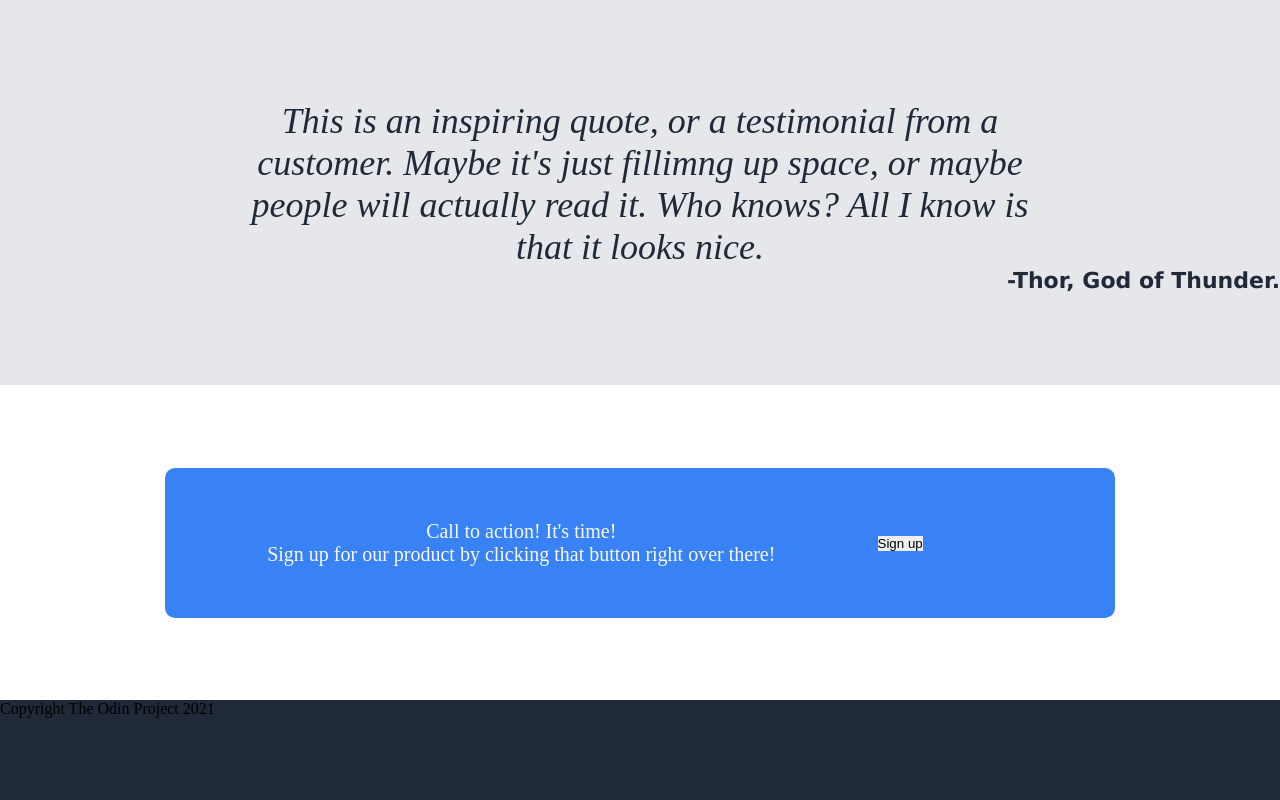
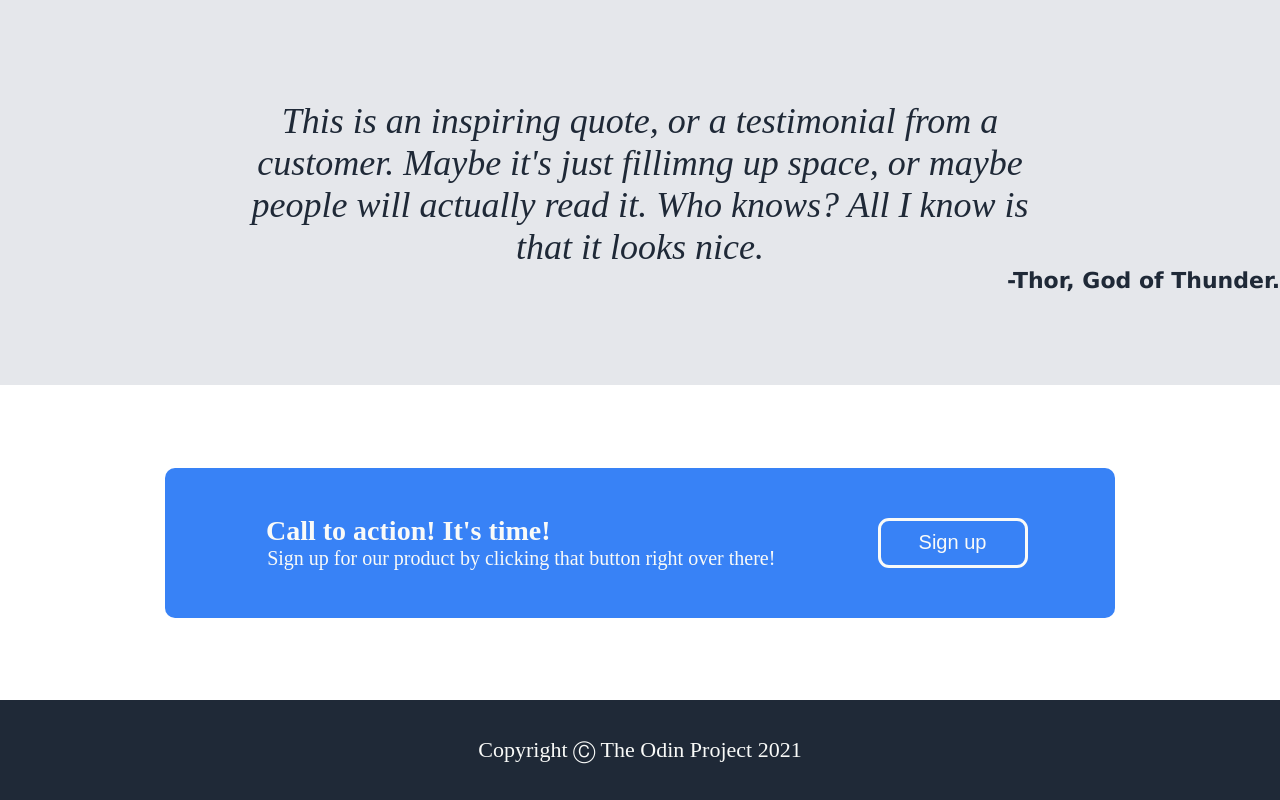
Before and after one commit to majakwani/landing-page, a plain HTML site: page index.html in a window 1280 px wide. Shown: the part 1120-1920 px from the top of the page. Drawn offline with Linux system fonts and the light colour scheme.

Commit message:
Completed the landing page

```diff
--- a/index.html
+++ b/index.html
@@ -62,8 +62,8 @@
     <div class="page-four">
         <div class="wrapper">
             <div class="left-wrapper">
-                <p>Call to action! It's time!</p>
-                <p>Sign up for our product by clicking that button right over there!</p>
+                <p class="first">Call to action! It's time!</p>
+                <p class = "second">Sign up for our product by clicking that button right over there!</p>
             </div>
             <div class="right-wrapper">
                 <button>Sign up</button>
@@ -72,7 +72,7 @@
     </div>
 
     <footer class = "footer">
-        <p>Copyright The Odin Project 2021</p>
+        <p>Copyright &#9400; The Odin Project 2021</p>
     </footer>
 
 
--- a/style.css
+++ b/style.css
@@ -172,16 +172,39 @@ a{
 .left-wrapper{
     flex: 3;
     color: #F9FAF8;
+}
+
+.first{
+    padding-left: 101px;
+    font-weight: bold;
+    font-size: 28px;
+}
+
+.second{
+    text-align: center;
     font-size: 20px;
-    font-weight: 300;
-    text-align: center;
 }
 
 .right-wrapper{
     flex: 1;
 }
 
+.right-wrapper button{
+    background: #3882F6;
+    border: 3px solid #F9FAF8;
+    width: 150px;
+    height: 50px;
+    border-radius: 11px;
+    color: #F9FAF8;
+    font-size: 20px;
+}
+
 .footer{
     height: 100px;
     background: #1F2937;
+    display: flex;
+    justify-content: center;
+    align-items: center;
+    color: #F9FAF8;
+    font-size: 22px;
 }
```
